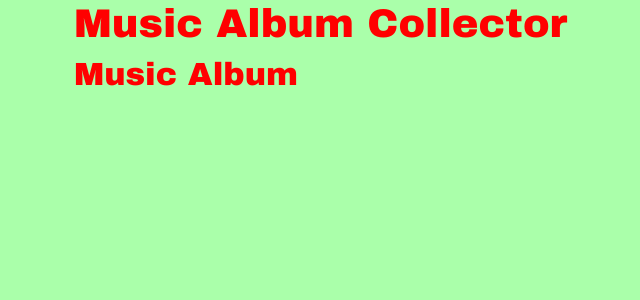
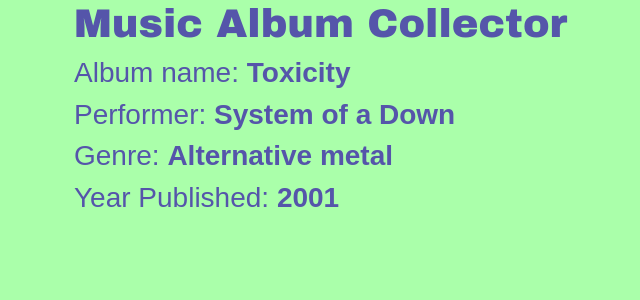
Before and after one commit to janne-remes/music-album-collector, a React (Create React App) app: page / in a window 1280 px wide. Shown: the top 300 px of the page, without its empty margins (11-651 px from the left). Built offline with nearby package versions, Linux system fonts and the light colour scheme; the HTML template or start-up script is replaced by a standard one.

Commit message:
Osiota 3 tehty: MusicAlbum.js -tiedostossa luokan luominen mennyt todennäköisesti väärille urille (ainakin kun vertasin omaa koodia puhekanavalla tehdyn esityksen yhteydessä toisen henkilön koodiin).

```diff
--- a/src/components/MainWindow.css
+++ b/src/components/MainWindow.css
@@ -1,5 +1,13 @@
 * {
     font-family: 'Arial Black';
     background-color: #AFA;
-    color: #F00;
+    color: #55A;
 }
+
+.details{
+    font-family: Arial, Helvetica, sans-serif;
+}
+
+.details-bolded{
+    font-weight: bold;
+}
--- a/src/components/MusicAlbum.js
+++ b/src/components/MusicAlbum.js
@@ -1,10 +1,34 @@
 import React, { Component } from 'react';
 
 class MusicAlbum extends Component {
+    constructor() {
+        super()
+
+        this.state = {
+             albumName: "Toxicity",
+             performerName: "System of a Down",
+             genre: "Alternative metal",
+             yearPublished: 2001
+        }
+    }
+
+    //constructor(albumName, performerName, genre, yearPublished){
+    //    this.albumName = albumName;
+    //    this.performerName = performerName;
+    //    this.genre = genre;
+    //    this.yearPublished = yearPublished;
+    //};
+
+    //const albumOme = new MusicAlbum("Toxicity", "System of a Down", "Alternative metal", 2001);
+
     render() {
+
         return (
             <div>
-                <h2>Music Album</h2>
+                <h3 className="details">Album name: <span className="details details-bolded">{this.state.albumName}</span></h3>
+                <h3 className="details">Performer: <span className="details details-bolded">{this.state.performerName}</span></h3>
+                <h3 className="details">Genre: <span className="details details-bolded">{this.state.genre}</span></h3>
+                <h3 className="details">Year Published: <span className="details details-bolded">{this.state.yearPublished}</span></h3>
             </div>
         );
     }
```
Also changed, not shown: 1 other file (tests, documents, lock files or other folders).
